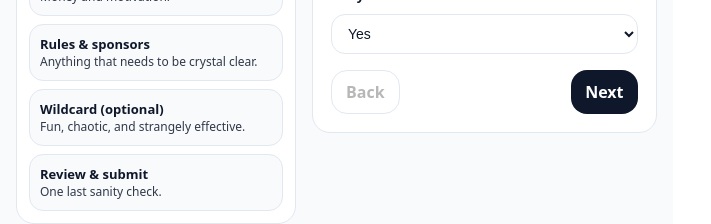
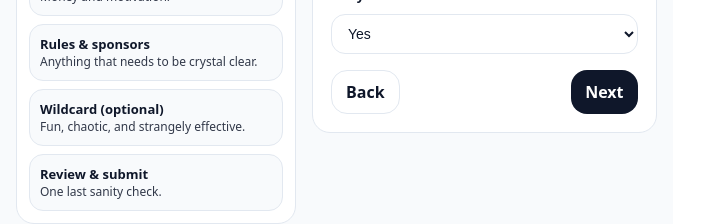
Before and after one commit to jaredvermilya-prog/tournament-intake, a React (Vite) app: page / in a window 1280 px wide. Shown: the part 589-813 px from the top of the page, without its empty margins (0-711 px from the left). Built offline with nearby package versions, Linux system fonts and the light colour scheme.

Commit message:
Fix back button text color

```diff
--- a/src/App.tsx
+++ b/src/App.tsx
@@ -562,6 +562,7 @@ export default function App() {
                       borderRadius: 16,
                       border: `1px solid ${BRAND.border}`,
                       background: BRAND.card,
+                      color: BRAND.text,
                       cursor: stepIdx === 0 || submitting ? "not-allowed" : "pointer",
                       fontWeight: 800,
                     }}
```
Lines whose indentation alone changed are shown as unchanged.
